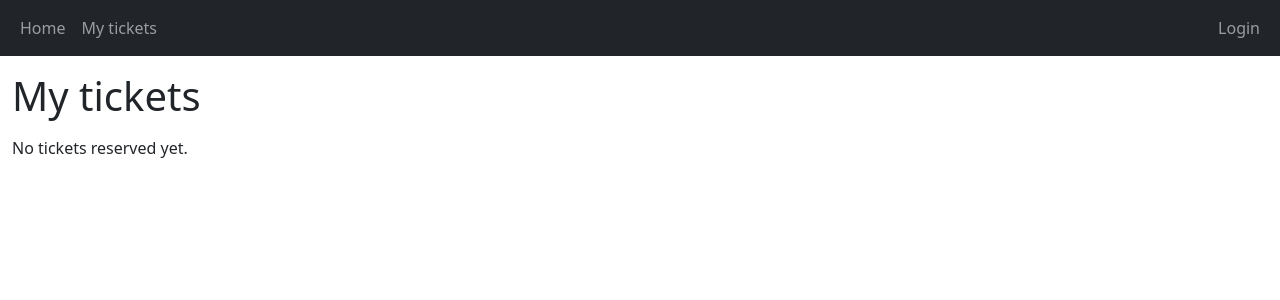
After one commit to chamomil/igi, a Django app: page /catalog/my_tickets in a window 1280 px wide. The commit adds this page. Shown: the top 300 px of the page. Run offline with Django 4.2, Linux system fonts and the light colour scheme; tables that the repository leaves empty hold one stand-in row (values such as "Sample post").

Commit message:
add my_tickets page

```diff
--- a/lab_04/cinema/catalog/templates/catalog/index.html
+++ b/lab_04/cinema/catalog/templates/catalog/index.html
@@ -2,6 +2,7 @@
 {% block title %}Home Page{% endblock %}
 {% block content %}
     <p></p>
+
     <h1>Movies</h1>
     <p></p>
     {% if movies_list %}
--- /dev/null
+++ b/lab_04/cinema/catalog/templates/catalog/my_tickets.html
@@ -0,0 +1,17 @@
+{%  extends 'main/base.html' %}
+{% block title %}Home Page{% endblock %}
+{% block content %}
+    <p></p>
+    <h1>My tickets</h1>
+    <p></p>
+    {% if tickets_list %}
+        {% for ticket in tickets_list %}
+            <hr/>
+            <p>{{ ticket.movie_session.movie.title }}</p>
+            <p>Lounge {{ ticket.movie_session.lounge.number }},  Date: {{ ticket.movie_session.date }}</p>
+            <p>Price: {{ ticket.movie_session.price_per_ticket }}</p>
+        {% endfor %}
+    {% else %}
+        <p>No tickets reserved yet.</p>
+    {% endif %}
+{% endblock %}
--- a/lab_04/cinema/catalog/templates/main/base.html
+++ b/lab_04/cinema/catalog/templates/main/base.html
@@ -15,6 +15,9 @@
                 <ul class="navbar-nav">
                     <li class="nav-item">
                         <a class="nav-link" href="/catalog">Home</a>
+                    </li>
+                    <li class="nav-item">
+                        <a class="nav-link" href="{% url 'catalog:my_tickets'%}">My tickets</a>
                     </li>
                 </ul>
             </div>
--- a/lab_04/cinema/catalog/templates/registration/login.html
+++ b/lab_04/cinema/catalog/templates/registration/login.html
@@ -4,7 +4,7 @@
 {% block content %}
     <form method="post">
         {% csrf_token %}{{ form|crispy }}
-        <p>Don't have an account? Create one <a href="/sign-up/sign-up">here</a></p>
+        <p>Don't have an account? Create one <a href="{% url 'catalog:sign_up' %}">here</a></p>
         <button type="submit" class="btn btn-success">Login</button>
     </form>
 {% endblock %}
--- a/lab_04/cinema/catalog/urls.py
+++ b/lab_04/cinema/catalog/urls.py
@@ -13,6 +13,7 @@ urlpatterns = [
     path("reserve-ticket", views.ReserveTicket.as_view(), name="reserve_ticket"),
     path("confirm_pay/<int:pk>", views.ConfirmReservation.as_view(), name="confirm_pay"),
     path("confirm_handler", views.ConfirmationHandler.as_view(), name="confirm_handler"),
+    path("my_tickets", views.MyTickets.as_view(), name="my_tickets"),
 ]
 
 urlpatterns += static(settings.MEDIA_URL, document_root=settings.MEDIA_ROOT)
--- a/lab_04/cinema/catalog/views.py
+++ b/lab_04/cinema/catalog/views.py
@@ -67,3 +67,11 @@ class ConfirmationHandler(generic.RedirectView):
                 payment.status = 's'
             payment.save()
         return reverse("catalog:index")
+
+
+class MyTickets(generic.ListView):
+    template_name = 'catalog/my_tickets.html'
+    context_object_name = "tickets_list"
+
+    def get_queryset(self):
+        return Payment.objects.filter(userId__exact=self.request.user.id, status__exact='s').all()
```
